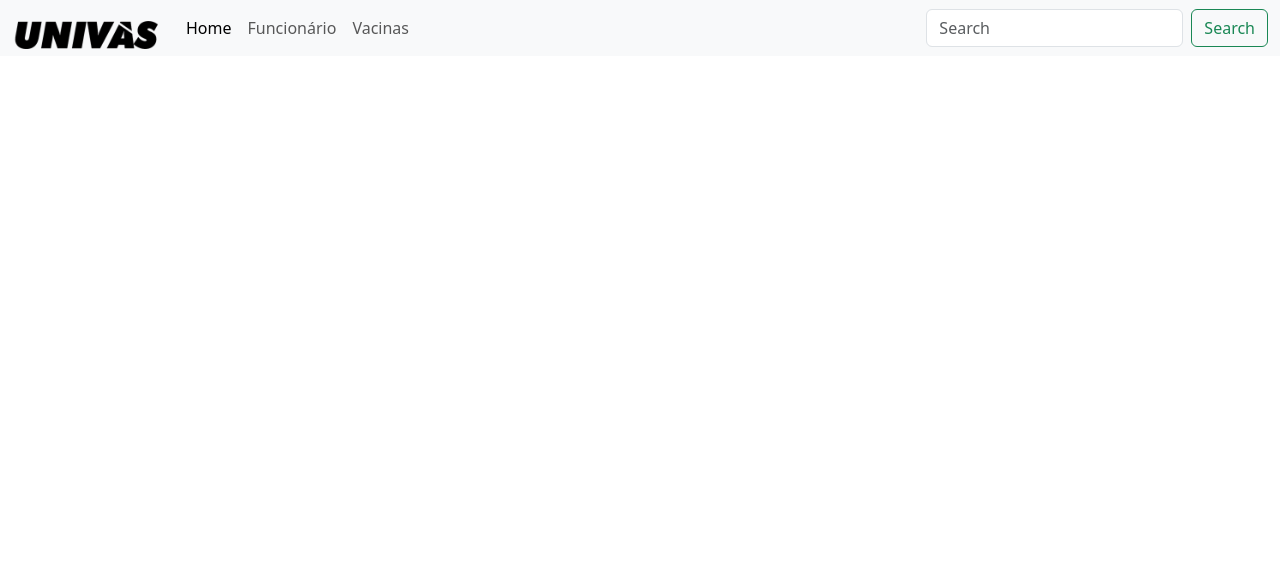
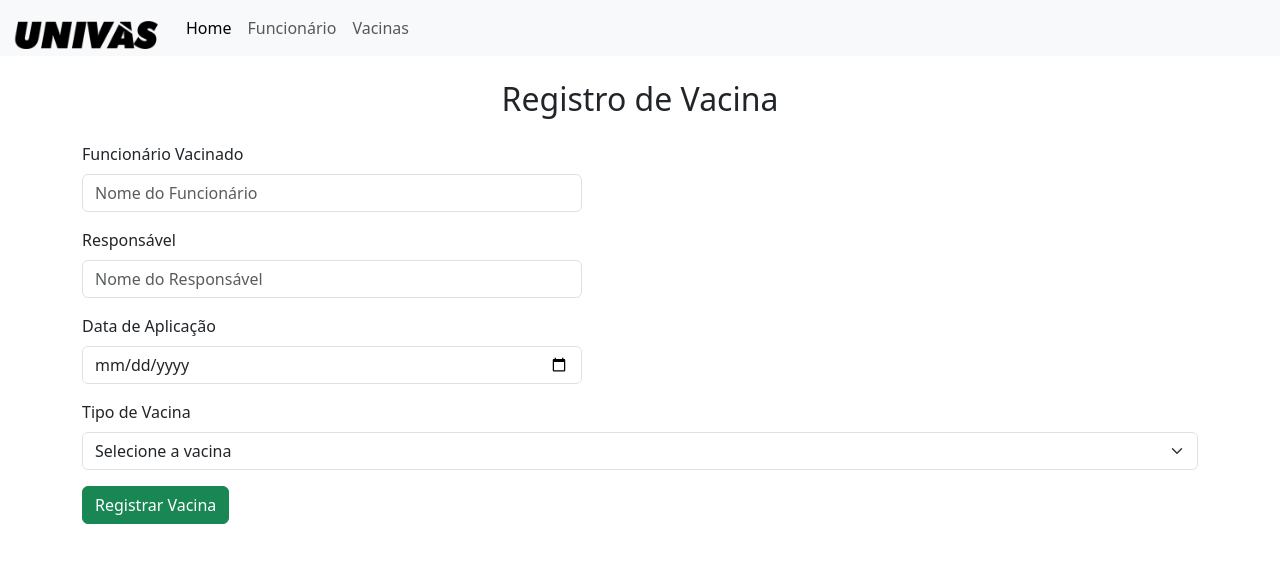
Before and after one commit to LuixzSouza/Trabalho_Marcos-Controle_de_Vacina, a website: page src/pages/TelaRegistroVacina.html in a window 1280 px wide. Drawn offline with nearby package versions, Linux system fonts and the light colour scheme.

Commit message:
Criando tela de registro de vacina

```diff
--- a/src/pages/TelaRegistroVacina.html
+++ b/src/pages/TelaRegistroVacina.html
@@ -3,7 +3,7 @@
 <head>
     <meta charset="utf-8">
     <meta name="viewport" content="width=device-width, initial-scale=1">
-    <title>Document</title>
+    <title>Registro de Vacina</title>
     <link rel="stylesheet" href="/src/style/style.css">
     <link href="https://cdn.jsdelivr.net/npm/bootstrap@5.3.3/dist/css/bootstrap.min.css" rel="stylesheet" integrity="sha384-QWTKZyjpPEjISv5WaRU9OFeRpok6YctnYmDr5pNlyT2bRjXh0JMhjY6hW+ALEwIH" crossorigin="anonymous">
 </head>
@@ -16,25 +16,48 @@
                 </a>
                 <ul class="navbar-nav me-auto mb-2 mb-lg-0">
                     <li class="nav-item">
-                    <a class="nav-link active" href="/index.html">Home</a>
+                        <a class="nav-link active" href="/index.html">Home</a>
                     </li>
                     <li class="nav-item">
-                    <a class="nav-link" aria-current="page" href="/pages/TelaListarFuncionarios.html">Funcionário</a>
+                        <a class="nav-link" href="/pages/TelaListarFuncionarios.html">Funcionário</a>
                     </li>
                     <li class="nav-item">
-                    <a class="nav-link" href="/pages/TelaListarVacinas.html">Vacinas</a>
+                        <a class="nav-link" href="/pages/TelaListarVacinas.html">Vacinas</a>
                     </li>
                 </ul>
-                <form class="d-flex" role="search" id="headerSearchForm">
-                    <input class="form-control me-2" type="search" placeholder="Search" aria-label="Search">
-                    <button class="btn btn-outline-success" type="submit">Search</button>
-                </form>
             </div>
         </nav>
     </header>
 
+    <div class="container mt-4">
+        <h2 class="text-center">Registro de Vacina</h2>
+        <form id="form-registro-vacina" class="mt-4">
+            <div class="mb-3">
+                <label for="funcionarioVacinado" class="form-label">Funcionário Vacinado</label>
+                <input type="text" class="form-control" id="funcionarioVacinado" placeholder="Nome do Funcionário" required>
+            </div>
+            <div class="mb-3">
+                <label for="responsavel" class="form-label">Responsável</label>
+                <input type="text" class="form-control" id="responsavel" placeholder="Nome do Responsável" required>
+            </div>
+            <div class="mb-3">
+                <label for="dataAplicacao" class="form-label">Data de Aplicação</label>
+                <input type="date" class="form-control" id="dataAplicacao" required>
+            </div>
+            <div class="mb-3">
+                <label for="tipoVacina" class="form-label">Tipo de Vacina</label>
+                <select class="form-select" id="tipoVacina" required>
+                    <option value="">Selecione a vacina</option>
+                    <option value="Covid-19">Covid-19</option>
+                    <option value="Influenza">Influenza</option>
+                    <option value="Hepatite B">Hepatite B</option>
+                </select>
+            </div>
+            <button type="submit" class="btn btn-success">Registrar Vacina</button>
+        </form>
+    </div>
 
-
-    <script src="/js/script.js" ></script>
+    <script src="/js/script.js"></script>
+    <script src="https://cdn.jsdelivr.net/npm/bootstrap@5.3.3/dist/js/bootstrap.bundle.min.js" integrity="sha384-YvpcrYf0tY3lHB60NNkmXc5s9fDVZLESaAA55NDzOxhy9GkcIdslK1eN7N6jIeHz" crossorigin="anonymous"></script>
 </body>
 </html>
```
Also changed, not shown: src/index.html (+1 -0 lines), src/js/scriptFuncionarios.js (line endings or trailing spaces).
